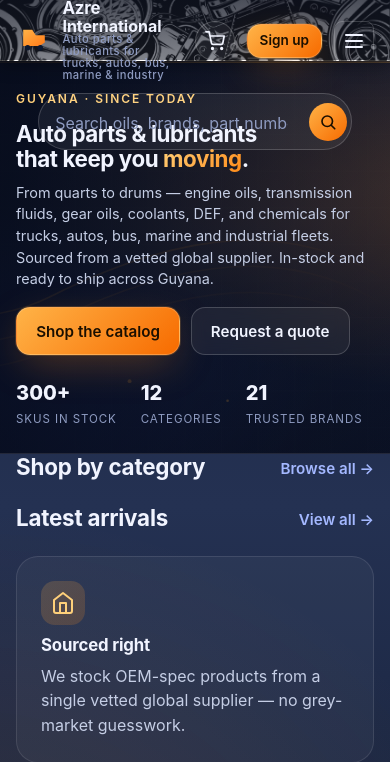
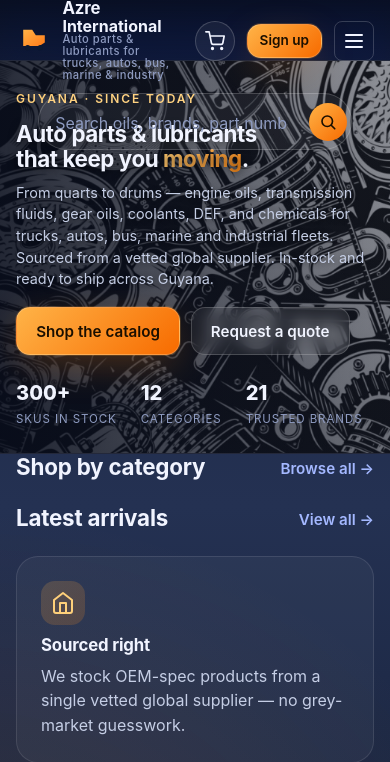
Before and after one commit to azreinternational-sudo/azreinternationalgy, a PHP site: page / in a window 390 px wide. Shown: the top 762 px of the page. Run offline with PHP 8.4, Linux system fonts and the light colour scheme; data that the repository does not hold is empty; some libraries are stand-ins or nearby versions.

Commit message:
feat(hero): use engine parts illustration as bg, revert nav
User clarified: the engine parts image is for the HERO (the
'main header' with 'Auto parts & lubricants that keep you
moving.'), NOT the top navigation bar.

Changes:
- assets/css/app.css .site-header: reverted to the dark glass
  style (gradient + backdrop-blur, no background image). This
  is the simple, clean nav the user has been happy with.
- assets/css/app.css .hero: background-image now points to
  ../images/header-bg.png (the engine parts illustration).
  Replaces the SVG bottle/jug/drum background.
- assets/css/app.css .hero::before: stronger overlay on the
  left (0.82 -> 0.25 right), so the text reads well on the
  busy image while the right side shows more of the engine
  parts behind the floating cards.
- assets/css/app.css .hero-copy h1/.lead: added text-shadow so
  the white text reads on top of the image even with a lighter
  overlay region.
- assets/images/hero-bg.svg: removed (no longer used).
- Floating product cards (Everest 5W-30, Musket DEF, Everest
  Dexron VI) stay on the right column as the user asked.
- Hero min-height: 380px, 2-column grid 1.2fr 1fr, mobile
  collapses to 1 column with cards hidden.

```diff
--- a/assets/css/app.css
+++ b/assets/css/app.css
@@ -180,21 +180,10 @@ small { color: var(--muted); }
 /* Header / nav ============================================= */
 .site-header {
   position: sticky; top: 0; z-index: 50;
-  background-color: #0a1024;
-  background-image: url('../images/header-bg.png');
-  background-size: cover;
-  background-position: center;
-  background-repeat: no-repeat;
+  background: linear-gradient(180deg, rgba(6,11,26,0.85), rgba(6,11,26,0.55));
+  backdrop-filter: blur(14px) saturate(140%);
+  -webkit-backdrop-filter: blur(14px) saturate(140%);
   border-bottom: 1px solid var(--line);
-  box-shadow: 0 4px 16px rgba(0,0,0,0.35);
-}
-/* Dark overlay so the header text stays readable on top of the busy image */
-.site-header::before {
-  content: "";
-  position: absolute; inset: 0;
-  background: linear-gradient(180deg, rgba(6,11,26,0.72) 0%, rgba(6,11,26,0.50) 100%);
-  pointer-events: none;
-  z-index: 0;
 }
 .nav-row {
   display: grid;
@@ -202,8 +191,6 @@ small { color: var(--muted); }
   align-items: center;
   gap: 1.25rem;
   height: 60px;
-  position: relative;
-  z-index: 1;
 }
 .brand {
   display: inline-flex; align-items: center; gap: .65rem;
@@ -307,7 +294,7 @@ small { color: var(--muted); }
   position: relative;
   padding: clamp(1.5rem, 3vw, 2.5rem) 0 clamp(1.5rem, 3vw, 2.5rem);
   overflow: hidden;
-  background-image: url('../images/hero-bg.svg');
+  background-image: url('../images/header-bg.png');
   background-size: cover;
   background-position: center;
   background-repeat: no-repeat;
@@ -317,13 +304,15 @@ small { color: var(--muted); }
   display: flex;
   align-items: center;
 }
-/* Dark overlay so text + cards stay readable on top of the SVG bg */
+/* Dark overlay so text + cards stay readable on top of the busy image.
+   Stronger on the left where the text sits, fading to clearer on the right
+   so the engine parts illustration is more visible behind the cards. */
 .hero::before {
   content: "";
   position: absolute; inset: 0;
   background:
-    linear-gradient(90deg, rgba(6,11,26,0.78) 0%, rgba(6,11,26,0.45) 50%, rgba(6,11,26,0.20) 100%),
-    linear-gradient(180deg, rgba(6,11,26,0.20) 0%, rgba(6,11,26,0.40) 100%);
+    linear-gradient(90deg, rgba(6,11,26,0.82) 0%, rgba(6,11,26,0.55) 45%, rgba(6,11,26,0.25) 100%),
+    linear-gradient(180deg, rgba(6,11,26,0.25) 0%, rgba(6,11,26,0.45) 100%);
   pointer-events: none;
   z-index: 0;
 }
@@ -341,6 +330,7 @@ small { color: var(--muted); }
   letter-spacing: -0.02em;
   margin-bottom: 0.6rem;
   line-height: 1.15;
+  text-shadow: 0 2px 10px rgba(0,0,0,0.55);
 }
 .hero-copy .lead {
   font-size: clamp(0.9rem, .3vw + .75rem, 1rem);
@@ -348,6 +338,7 @@ small { color: var(--muted); }
   max-width: 56ch;
   margin-bottom: 1.1rem;
   line-height: 1.5;
+  text-shadow: 0 1px 6px rgba(0,0,0,0.45);
 }
 .hero-cta { display: inline-flex; flex-wrap: wrap; gap: .65rem; }
 .hero-cta .btn-lg { padding: .7rem 1.2rem; font-size: .95rem; }
```
Also changed, not shown: assets/images/hero-bg.svg (deleted).
